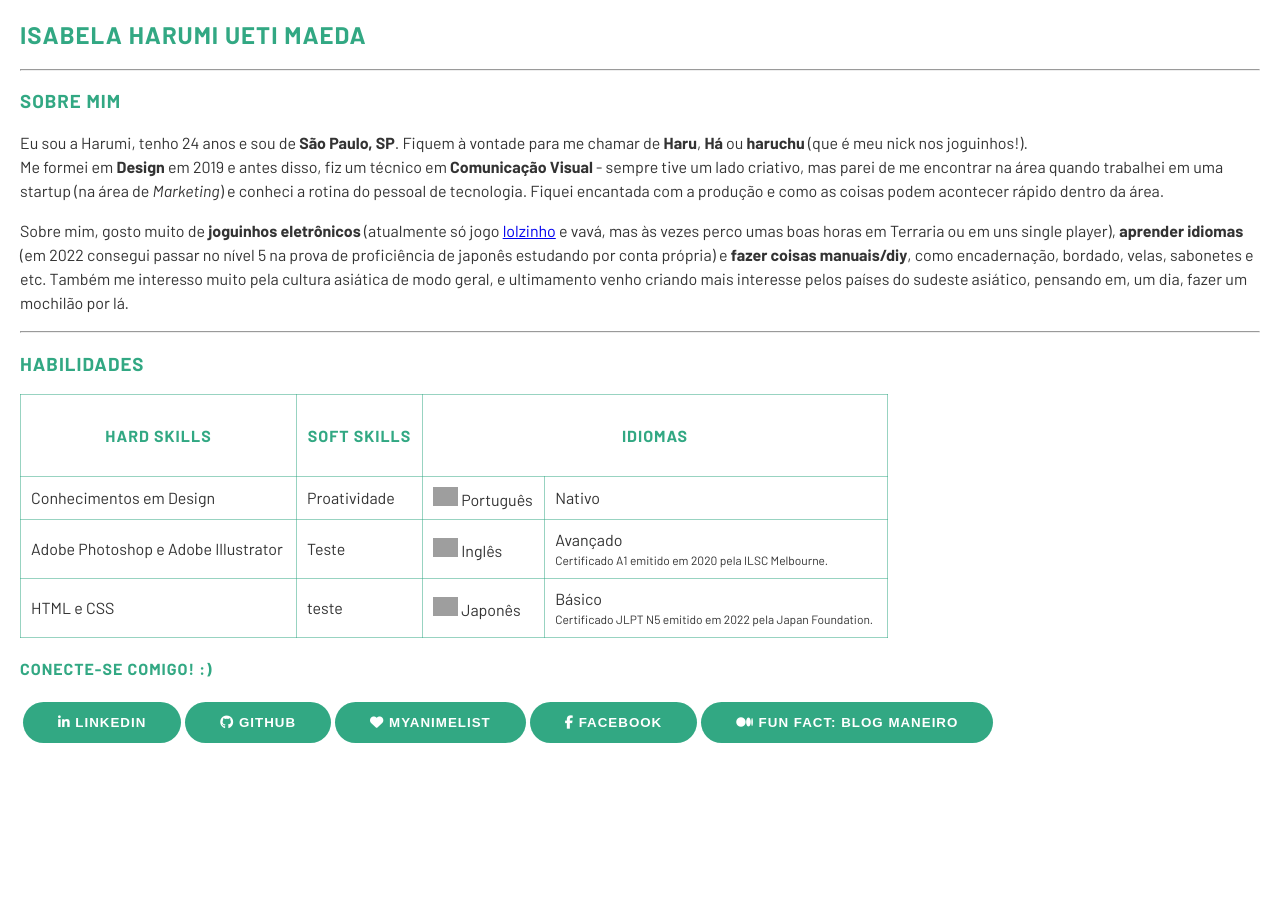
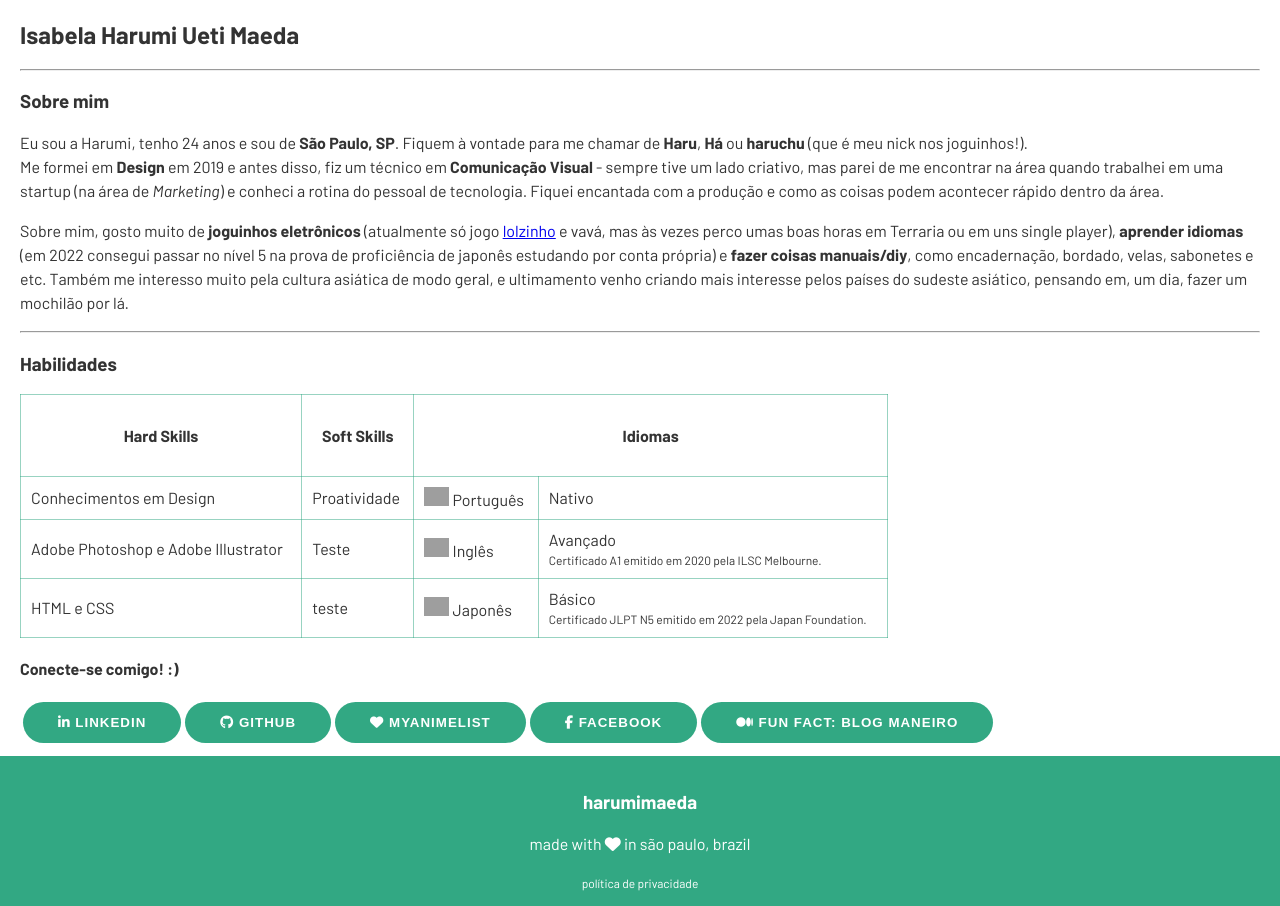
Before and after one commit to harumimaeda/trybe-portfolio, a plain HTML site: page index.html in a window 1280 px wide. Shown: the part 213-1119 px from the top of the page. Before the commit the page ends 959 px from the top, so only its background shows below. Drawn offline with Linux system fonts and the light colour scheme; grey boxes are pictures that could not be loaded.

Commit message:
Adiciona rodape

```diff
--- a/index.html
+++ b/index.html
@@ -18,7 +18,7 @@
   </head>
   <body>
     <!-- Menu -->
-    <!-- Resquisito 8 - Um índice com links internos para as diferentes seções do seu portfólio. -->
+    <!-- Requisito 8 - Um índice com links internos para as diferentes seções do seu portfólio. -->
     <div class="topnav">
       <p><strong>harumi</strong>maeda</p>
       <!-- Requisito 5 - Um link interno para a sua foto; -->
@@ -48,8 +48,8 @@
       <!-- Sobre mim -->
       <section id="sobre-mim">
         <h3>Sobre mim</h3>
-        <!-- Requisito 3 - Uma breve descrição sobre você, destacando algumas informações como nacionalidade e a cidade/estado onde mora; -->
-        <!-- Requisito 7 - Partes do seu portfólio destacadas com negrito e/ou itálico; -->
+        <!-- Requisito 3 - Uma breve descrição sobre você, destacando algumas informações como nacionalidade e a cidade/estado onde mora;
+            Requisito 7 - Partes do seu portfólio destacadas com negrito e/ou itálico; -->
         <p>
           Eu sou a Harumi, tenho 24 anos e sou de
           <strong>São Paulo, SP</strong>. Fiquem à vontade para me chamar de
@@ -116,7 +116,7 @@
             </td>
             <td>
               Avançado<br />
-              <span class="meta"
+              <span class="meta-text"
                 >Certificado A1 emitido em 2020 pela ILSC Melbourne.</span
               >
             </td>
@@ -133,7 +133,7 @@
             </td>
             <td>
               Básico<br />
-              <span class="meta"
+              <span class="meta-text"
                 >Certificado JLPT N5 emitido em 2022 pela Japan
                 Foundation.</span
               >
@@ -191,5 +191,16 @@
         </table>
       </section>
     </section>
+
+    <footer class="bg-primary">
+      <h3><strong>harumi</strong>maeda</h3>
+      <p>made with <i class="fa-solid fa-heart"></i> in são paulo, brazil</p>
+
+      <div>
+        <a href="#" target="_blank" class="link-muted meta-text"
+          >política de privacidade</a
+        >
+      </div>
+    </footer>
   </body>
 </html>
--- a/style.css
+++ b/style.css
@@ -18,7 +18,7 @@ h2,
 h3,
 h4,
 h5,
-h6 {
+{
   text-transform: uppercase;
   letter-spacing: 1px;
   color: #32a883;
@@ -86,7 +86,7 @@ button:hover {
 
 /* Tabela - Habilidades */
 
-.meta {
+.meta-text {
   font-size: 12px;
   font-weight: 500;
 }
@@ -103,3 +103,23 @@ th {
   border: 1px solid #32a88380;
   padding: 10px;
 }
+
+/* Background */
+
+.bg-primary{
+  background-color: #32a883;
+  color: #FFF;
+  padding: 15px;
+  margin-top: 10px;
+  text-align: center;
+}
+
+/* Link modifier */
+.link-muted{
+  text-decoration: none;
+  color: inherit;
+}
+
+.link-muted:hover{
+  text-decoration: underline;
+}
```
